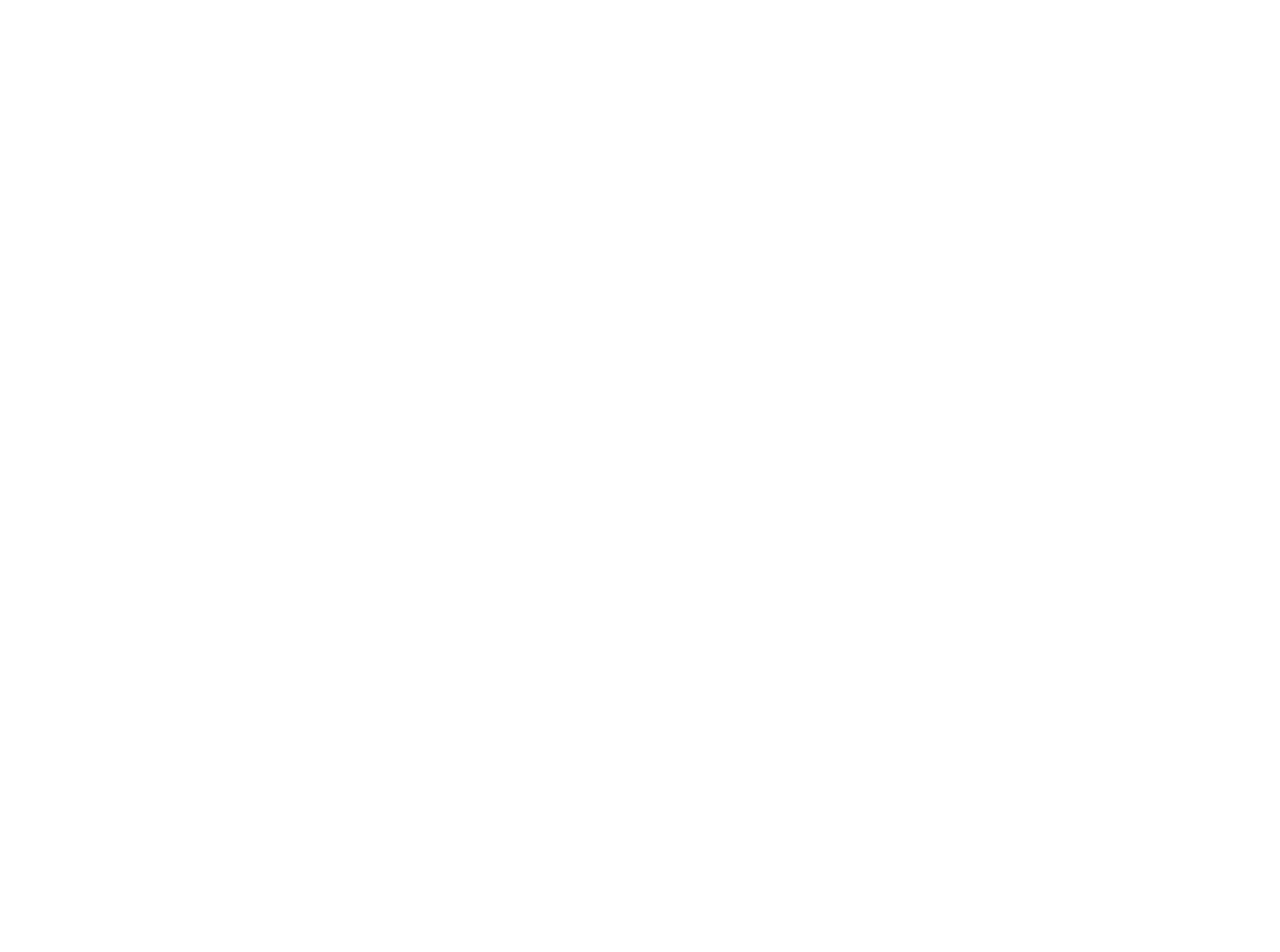
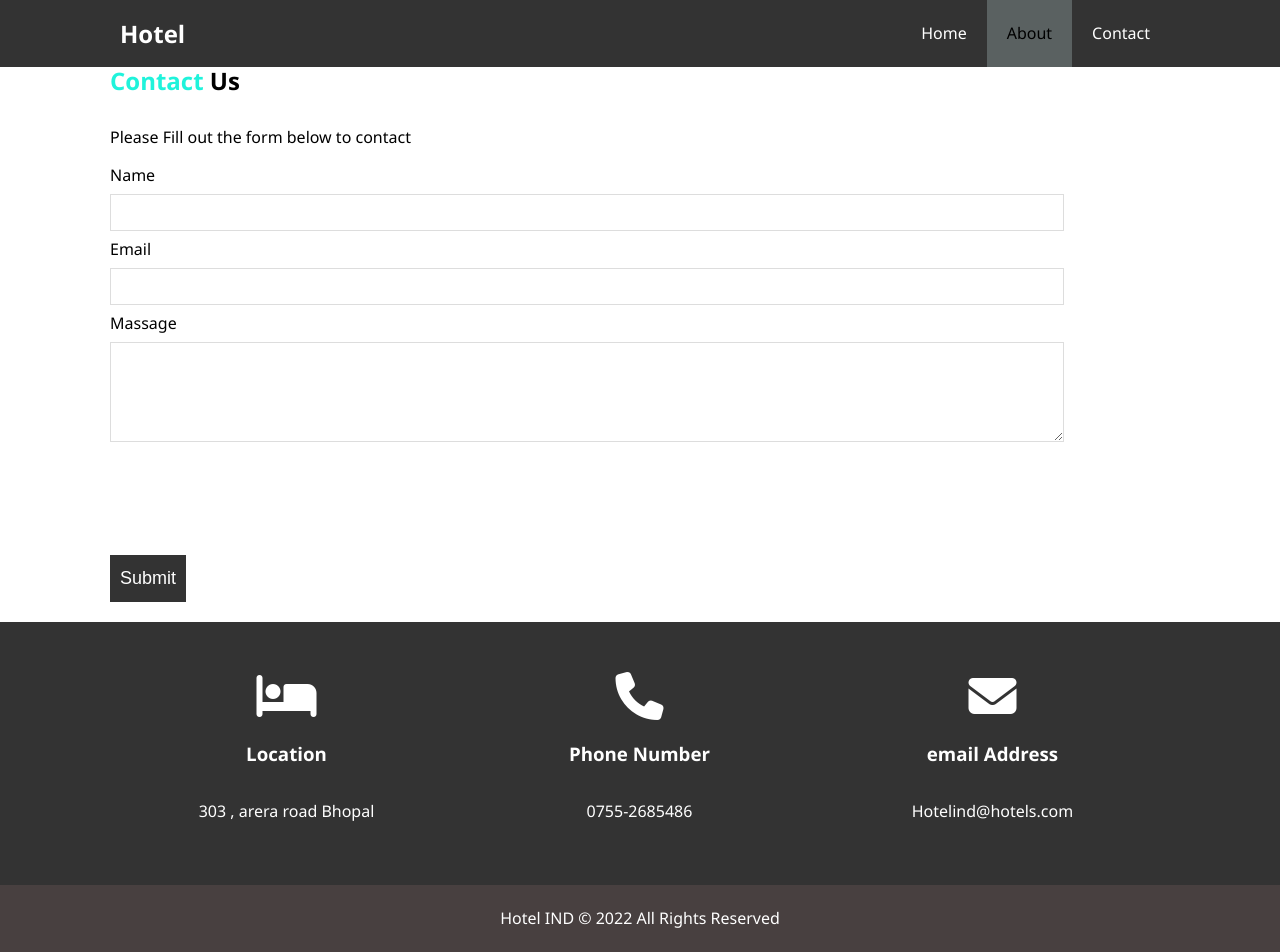
Before and after one commit to Shivanshuyadav55/Web-Learn, a plain HTML site: page hotel-site/contact.html in a window 1280 px wide. Before the commit the page ends 800 px from the top, so only its background shows below. Drawn offline with Linux system fonts and the light colour scheme.

Commit message:
added contact us page

```diff
--- a/hotel-site/contact.html
+++ b/hotel-site/contact.html
@@ -0,0 +1,72 @@
+<!DOCTYPE html>
+<html lang="en">
+<head>
+    <meta charset="UTF-8">
+    <meta http-equiv="X-UA-Compatible" content="IE=edge">
+    <meta name="viewport" content="width=device-width, initial-scale=1.0">
+    <meta name="description" content="Welcome to the hotel">
+    <meta name="keywords" content="hotel,india,luxury">
+    <script src="https://kit.fontawesome.com/62eaeb2252.js" crossorigin="anonymous"></script>
+    <link rel="stylesheet" href="css/style.css">
+    <title>Contact Us</title>
+</head>
+<body>
+    <header>
+        <nav id="navbar">
+            <div class="container">
+            <h1 class="logo"><a href="index.html">Hotel</a></h1>
+            <ul>
+                <li><a href="index.html">Home</a></li>
+                <li><a class="current" href="about.html">About</a></li>
+                <li><a href="contact.html">Contact</a></li>
+            </ul>
+        </div>
+        </nav>
+    </header>
+    <section id="contact-form">
+        <div class="container">
+            <h1><span class="text-primary">Contact</span> Us</h1>
+            <p>Please Fill out the form below to contact</p>
+            <form action="process.php">
+                <div class="form-group">
+                    <label for="name">Name</label>
+                    <input type="text" name="name" id="name">
+                </div>
+                <div class="form-group">
+                    <label for="email">Email</label>
+                    <input type="text" name="Email" id="Email">
+                </div>
+                <div class="form-group">
+                    <label for="massage">Massage</label>
+                    <textarea name="massage" id="massage"></textarea>
+                </div>
+                <button type="submit" class="btn">Submit</button>
+            </form>
+        </div>
+    </section>
+    <section id="contact-info" class="bg-dark">
+        <div class="container">
+            <div class="box" >
+                <i class="fa fa-hotel fa-3x"></i>
+                <h3>Location</h3>
+                <p>303 , arera road Bhopal </p>
+
+            </div>
+            <div class="box" >
+                <i class="fa fa-phone fa-3x"></i>
+                <h3>Phone Number</h3>
+                <p>0755-2685486</p>
+                </div>
+            <div class="box" >
+                <i class="fa fa-envelope fa-3x"></i>
+                <h3>email Address</h3>
+                <p>Hotelind@hotels.com</p>
+                </div>
+        </div>
+    </section>
+    <footer id="main-footer">
+        <p>Hotel IND &copy; 2022 All Rights Reserved</p>
+
+    </footer>
+</body>
+</html>
--- a/hotel-site/css/style.css
+++ b/hotel-site/css/style.css
@@ -36,7 +36,8 @@ p {
     font-size: 18px;
     color: #fff;
     background-color: #333;
-    padding: 13px 20px;
+    margin-top: 100px;
+    padding: 13px 10px;
     border: none;
     cursor: pointer;
 }
@@ -47,7 +48,7 @@ p {
 }
 .btn:hover {
     color: rgb(9, 9, 9);
-    background: rgba(29, 79, 165, 0.878) ;
+    background:  rgba(2, 241, 214, 0.885) ;
 }
 
 .btn-light {
@@ -231,3 +232,37 @@ color: #40199a;
     margin-right: 20px;
     border-radius: 50%;
 }
+
+#contact-form .form-group {
+    margin-bottom: 5px;
+}
+
+#contact-form label {
+    display: block;
+    margin-bottom: 5px;
+}
+#contact-form input,
+#contact-form textarea {
+
+    width: 90%;
+    position: center;
+    padding: 10px;
+    border: 1px #ddd solid;
+
+}
+#contact-form button{
+    margin-bottom: 20px;
+}
+
+#contact-form textarea{
+
+    height: 100px;
+}
+
+#contact-form input:focus,
+#contact-form textarea:focus {
+
+    outline: none;
+    border-color:  rgba(2, 241, 214, 0.885);
+
+}
```
